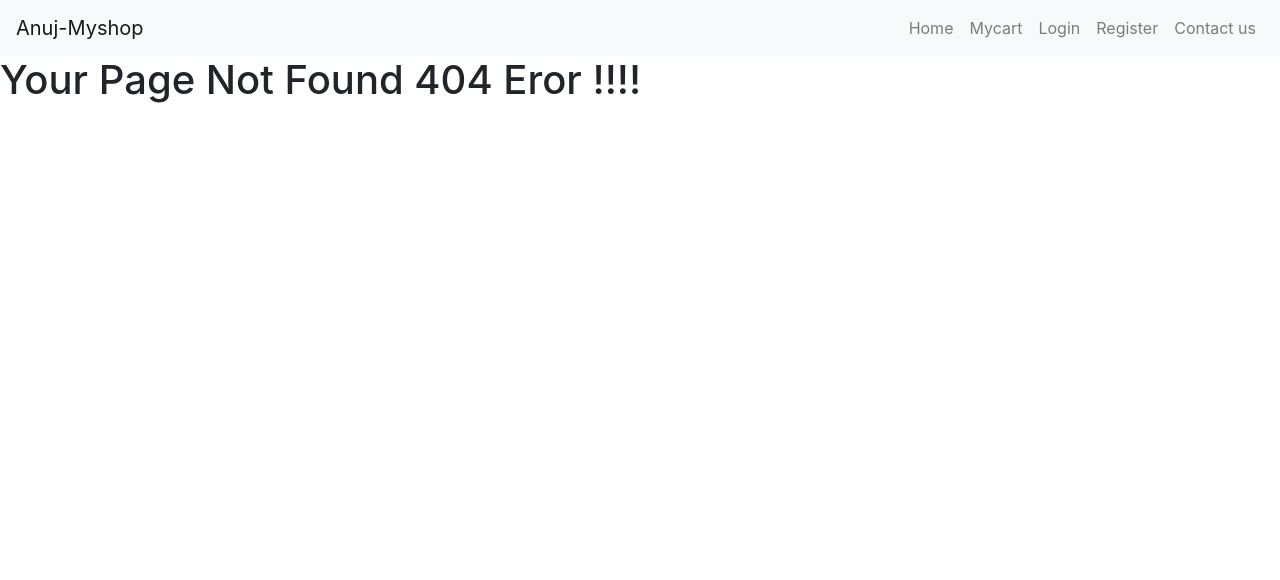
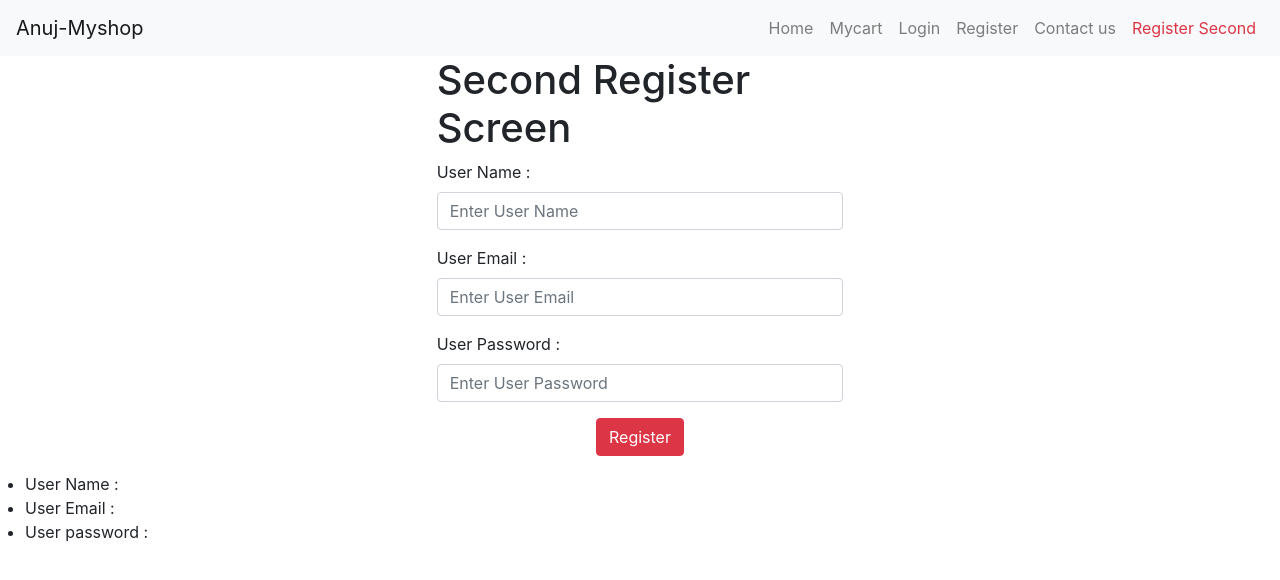
Before and after one commit to anujbidkar/React-My-Shop-Ecommerce, a React (Create React App) app: page /register_second in a window 1280 px wide. Before the commit this address had no page. Shown: the top 580 px of the page. Built offline with nearby package versions, Linux system fonts and the light colour scheme.

Commit message:
dynamic input values change

```diff
--- a/src/Components/Navbar_component.js
+++ b/src/Components/Navbar_component.js
@@ -47,6 +47,7 @@
                             <Link className={"nav-link " + MyActiveClass("/login")}  to="/login">Login </Link>
                             <Link className={"nav-link " + MyActiveClass("/register")}  to="/register">Register </Link>
                             <Link className={"nav-link " + MyActiveClass("/Contact")}  to="/Contact">Contact us </Link>
+                            <Link className={"nav-link " + MyActiveClass("/register_second")}  to="/register_second">Register Second </Link>
 
 
                 </Nav>
--- a/src/index.js
+++ b/src/index.js
@@ -6,6 +6,7 @@
 import Login from './screens/Login';
 import ProductInformation from './screens/ProductInformation';
 import Register from './screens/Register';
+import Register_second from './screens/Register_second';
 import Notfound from './screens/Notfound';
 import reportWebVitals from './reportWebVitals';
 import 'bootstrap/dist/css/bootstrap.min.css';
@@ -21,6 +22,7 @@
                 <Route exact path="/"  component={Home} />
                 <Route path="/login"  component={Login} />
                 <Route path="/register"  component={Register} />
+                <Route path="/register_second"  component={Register_second} />
                 <Route path="/ProductInformation"  component={ProductInformation} />
                 <Route path="/Mycart"  component={Mycart} />
                 <Route component={Notfound} ></Route>
--- a/src/screens/Register.js
+++ b/src/screens/Register.js
@@ -46,7 +46,8 @@
                 success: true
               });
 
-              this.props.history.push('/');
+             // history.push("/login") ;
+
             //   <Redirect  to='/login' />
             }
           })
--- /dev/null
+++ b/src/screens/Register_second.js
@@ -0,0 +1,79 @@
+import React,{useState} from 'react'
+import Navbar_component from '../Components/Navbar_component';
+
+export default function Register_second()
+{
+
+    const [values,setValues] = useState(
+        {
+            name:'',
+            email:'',
+            password:'',
+            error:false,
+            success:false
+        }
+    );
+
+
+
+    const { email, name, password, error, success } = values;  // variable pass to array
+
+
+      const handleChange = inputtype_name => e =>
+      {
+        setValues( { ...values,[inputtype_name]: e.target.value } );
+      };
+
+
+
+
+
+    return (
+        <div>
+            <Navbar_component />
+
+            <div className="row">
+
+                    <div className="col-lg-4"></div>
+                    <div className="col-lg-4">
+
+                                <h1>Second Register Screen</h1>
+
+                                <div className="form-group">
+                                            <label htmlFor="">User Name : </label>
+                                            <input type="text" onKeyUp={handleChange("name")}  required placeholder="Enter User Name"
+                                             className="form-control"/>
+
+                                </div>
+                                <div className="form-group">
+                                            <label htmlFor="">User Email : </label>
+                                            <input type="email" onKeyUp={handleChange("email")}   required placeholder="Enter User Email"
+                                             className="form-control"/>
+
+                                </div>
+                                <div className="form-group">
+                                            <label htmlFor="">User Password : </label>
+                                            <input type="password"  onKeyUp={handleChange("password")}     required placeholder="Enter User Password"
+                                             className="form-control"/>
+
+                                </div>
+                                <div className="form-group">
+
+                                            <button className="btn btn-danger mx-auto d-block">Register</button>
+
+                                </div>
+
+                    </div>
+                    <div className="col-lg-4"></div>
+
+                    <ul>
+                        <li>User Name : {name}</li>
+                        <li>User Email : {email}</li>
+                        <li>User password : {password}</li>
+                    </ul>
+
+            </div>
+
+        </div>
+    )
+}
```
